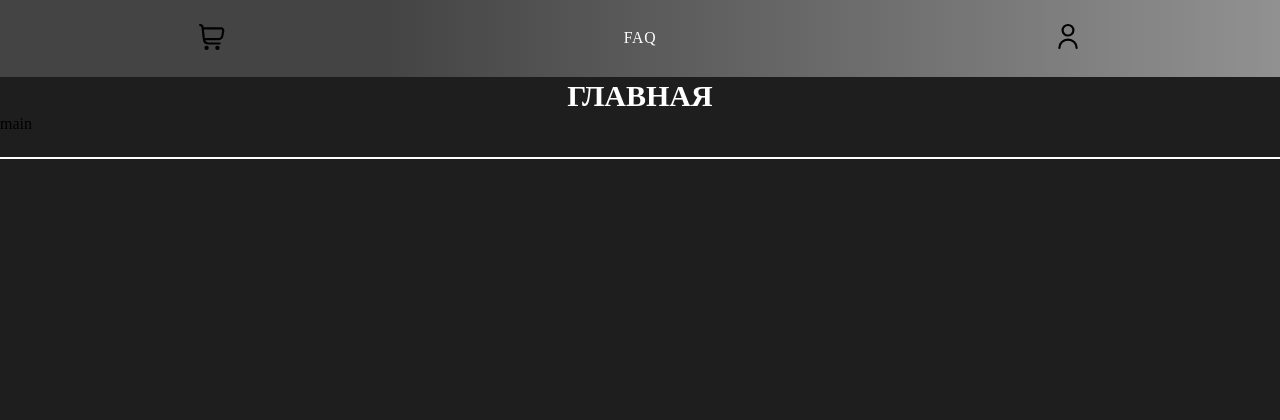
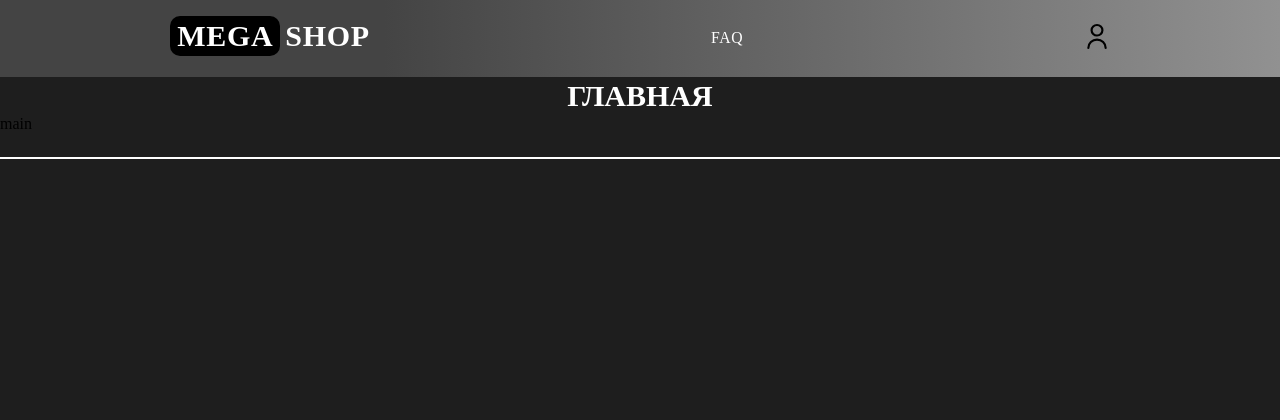
Before and after one commit to Ansi69/SHOP, a Django app: page / in a window 1280 px wide. Shown: the top 420 px of the page. Run offline with Django 5.2, Linux system fonts and the light colour scheme; data that the repository does not hold is empty.

Commit message:
Updated Design WW

```diff
--- a/shop/main/static/main/css/home.css
+++ b/shop/main/static/main/css/home.css
@@ -693,13 +693,19 @@ footer{
 
 /* Сообщение об удалении и добавлении товара из корзины, в конце файла base */
 .message{
+    background-color: gray;
+    padding-block: 8px;
+    border-radius: 10px;
     color:white !important;
-    position: absolute;
-    left: 44%;
-    top: 20%;
+    font-size: 24px;
+    font-weight: bold;
+    letter-spacing: 1px;
+    position: fixed;
+    z-index: 4;
+    display: flex;
+    justify-self: center;
+    align-self: center;
 }
-
-
 
 /* фильтры и информация */
 
@@ -900,3 +926,32 @@ footer{
         opacity: 1; /* Линия видима */
     }
 }
+
+
+.Logo{
+    padding-bottom: 45px;
+    padding-right: 200px;
+}
+
+.logoLeft{
+    position: absolute;
+    background-color: black;
+    color: white;
+    font-size: 30px;
+    font-weight: bold;
+    border-radius: 10px;
+    width: 110px;
+    height: 40px;
+    display: flex;
+    justify-content: center;
+    align-items: center;
+}
+
+.logoRight{
+    position: absolute;
+    color: white;
+    font-size: 30px;
+    font-weight: bold;
+    padding-left: 115px;
+    padding-top: 5px;
+}
--- a/shop/main/templates/main/base.html
+++ b/shop/main/templates/main/base.html
@@ -15,9 +15,12 @@
 <body>
     <header class="header">
         <div class="home">
-            <a href="{% url 'home' %}">
-                <img src="{% static 'main/img/cart.svg' %}">
-            </a>
+            <div class="Logo">
+                <a href="{% url 'home' %}">
+                    <p class="logoLeft">MEGA</p>
+                    <p class="logoRight">SHOP</p>
+                </a>
+            </div>
         </div>
         <div class="menu">
             <div class="menu1">
--- a/shop/main/templates/main/product.html
+++ b/shop/main/templates/main/product.html
@@ -30,6 +30,9 @@
                     <p class="productInf">{{product.product_price}} руб.</p>
                 {% endif %}
                 {% if not user.is_authenticated %}
+                    <abbr data-title="Необходимо войти в аккаунт">
+                        <a class="AddProduct">Добавить в корзину</a>
+                    </abbr>
                 {% else %}
                     <a href="{% url "cart:cart_add" %}"
                     class="add-to-cart AddProduct"
--- a/shop/main/views.py
+++ b/shop/main/views.py
@@ -1,4 +1,4 @@
-from django.shortcuts import render
+from django.shortcuts import redirect, render
 from django.contrib import auth
 from django.http import HttpResponseRedirect
 from django.urls import reverse
@@ -9,6 +9,9 @@ from orders.models import Order, OrderItem
 # Create your views here.
 
 def home(request):
+
+    back_url = request.path
+
     if request.method == 'POST':
         form = UserLoginForm(data=request.POST)
         if form.is_valid():
@@ -17,7 +20,7 @@ def home(request):
             user = auth.authenticate(username=username, password=password)
             if user:
                 auth.login(request, user)
-                return HttpResponseRedirect(reverse('home'))
+                return redirect(back_url)
     else:
         form = UserLoginForm()
 
@@ -34,6 +37,7 @@ def home(request):
 def category(request, category_slug):
 
     order_by = request.GET.get('order_by', None)
+    back_url = request.path
 
     if request.method == 'POST':
         form = UserLoginForm(data=request.POST)
@@ -43,7 +47,7 @@ def category(request, category_slug):
             user = auth.authenticate(username=username, password=password)
             if user:
                 auth.login(request, user)
-                return HttpResponseRedirect(reverse('home'))
+                return redirect(back_url)
     else:
         form = UserLoginForm()
 
@@ -71,6 +75,8 @@ def category(request, category_slug):
 
 def product(request, product_slug):
 
+    back_url = request.path
+
     if request.method == 'POST':
         form = UserLoginForm(data=request.POST)
         if form.is_valid():
@@ -79,7 +85,7 @@ def product(request, product_slug):
             user = auth.authenticate(username=username, password=password)
             if user:
                 auth.login(request, user)
-                return HttpResponseRedirect(reverse('home'))
+                return redirect(back_url)
     else:
         form = UserLoginForm()
 
@@ -96,6 +102,8 @@ def product(request, product_slug):
 
 def faq(request):
 
+    back_url = request.path
+
     if request.method == 'POST':
         form = UserLoginForm(data=request.POST)
         if form.is_valid():
@@ -104,7 +112,7 @@ def faq(request):
             user = auth.authenticate(username=username, password=password)
             if user:
                 auth.login(request, user)
-                return HttpResponseRedirect(reverse('home'))
+                return redirect(back_url)
     else:
         form = UserLoginForm()
 
```
Also changed, not shown: other parts of shop/main/static/main/css/home.css (+21 -1 lines), shop/main/static/main/js/main.js (+2 -14 lines), shop/main/static/main/js/jquery-ajax.js.
